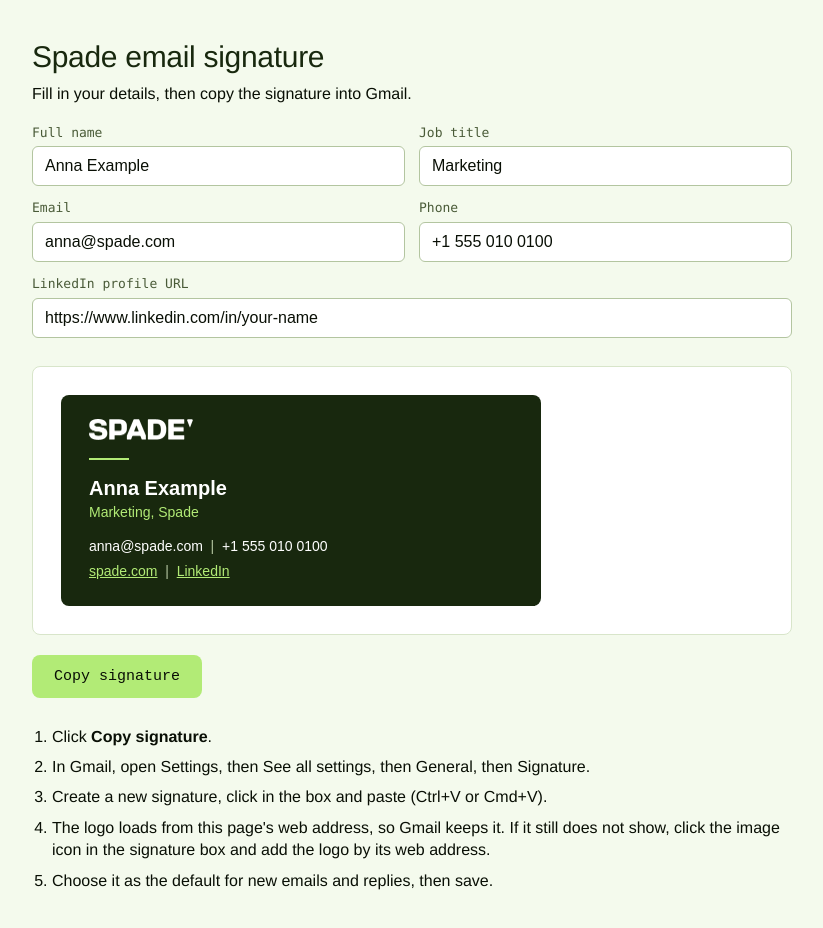
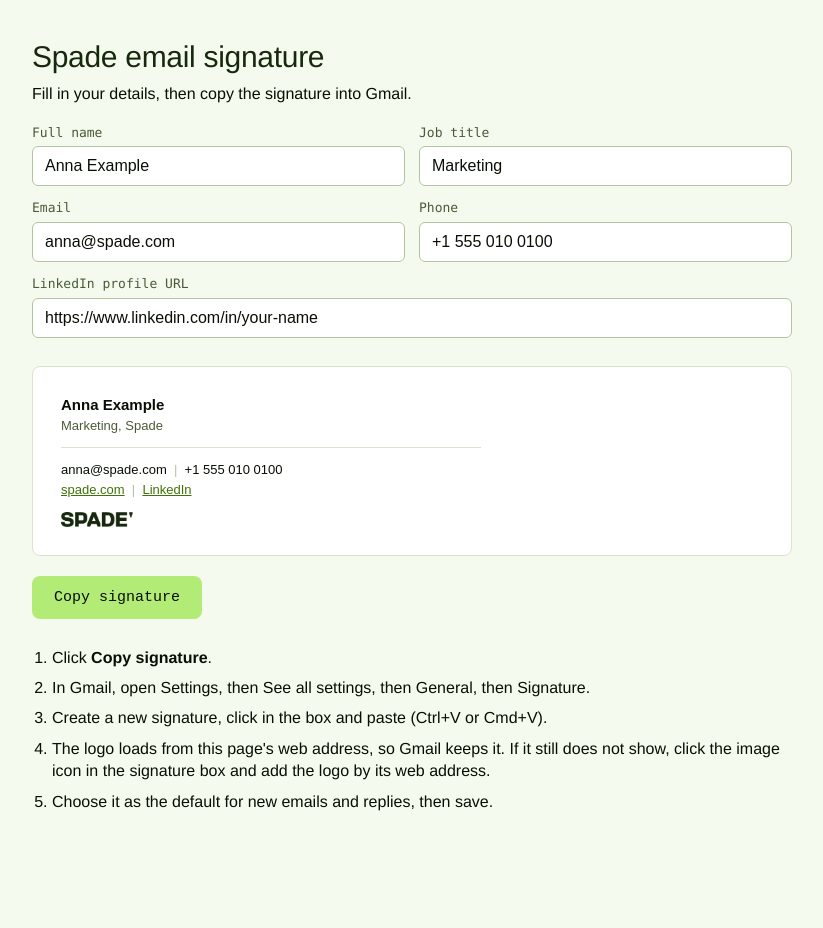
Before and after one commit to Spade-Data-Inc-Labs/spade-email-signature, a plain HTML site: page index.html in a window 1280 px wide. Shown: the whole page, without its empty margins (228-1051 px from the left). After the commit the page ends 861 px from the top, so only its background shows below. Drawn offline with Linux system fonts and the light colour scheme.

Commit message:
Switch to the light signature design with the forest-green logo
Co-Authored-By: Claude Opus 5.5 <noreply@anthropic.com>

```diff
--- a/index.html
+++ b/index.html
@@ -36,24 +36,20 @@ ol{padding-left:20px;margin:28px 0 0}li{margin-bottom:8px}
 </ol>
 </main>
 <script>
-var LOGO=(location.protocol.indexOf("http")===0)?new URL("logo-spade-white.png",location.href).href:"logo-spade-white.png";
+var LOGO=(location.protocol.indexOf("http")===0)?new URL("logo-spade-forest.png",location.href).href:"logo-spade-forest.png";
 function esc(s){return String(s).replace(/&/g,"&amp;").replace(/</g,"&lt;").replace(/"/g,"&quot;")}
 function build(v){
 var F='font-family:Arial,Helvetica,sans-serif;';
 var line=[];var SEP='<span style="color:#B3C5A0;">&nbsp;&nbsp;|&nbsp;&nbsp;</span>';
-if(v.email)line.push('<a href="mailto:'+esc(v.email)+'" style="color:#FFFFFF;text-decoration:none;">'+esc(v.email)+'</a>');
-if(v.phone)line.push('<a href="tel:'+esc(v.phone.replace(/[^+0-9]/g,""))+'" style="color:#FFFFFF;text-decoration:none;">'+esc(v.phone)+'</a>');
-var links='<a href="https://www.spade.com" style="color:#B2EB76;text-decoration:underline;">spade.com</a>';
-if(v.linkedin)links+=SEP+'<a href="'+esc(v.linkedin)+'" style="color:#B2EB76;text-decoration:underline;">LinkedIn</a>';
-return '<table cellpadding="0" cellspacing="0" border="0" role="presentation" width="480" style="width:480px;max-width:100%;border-collapse:collapse;"><tr><td bgcolor="#18280E" style="background-color:#18280E;padding:24px 28px;border-radius:8px;'+F+'">'
-+'<table cellpadding="0" cellspacing="0" border="0" role="presentation" width="424" style="width:424px;border-collapse:collapse;">'
-+'<tr><td style="padding:0 0 18px 0;"><a href="https://www.spade.com"><img src="'+LOGO+'" alt="Spade" width="104" height="21" style="display:block;border:0;width:104px;height:21px;"></a></td></tr>'
-+'<tr><td style="font-size:0;line-height:0;"><table cellpadding="0" cellspacing="0" border="0" role="presentation" width="40"><tr><td width="40" height="2" bgcolor="#B2EB76" style="background-color:#B2EB76;font-size:0;line-height:0;height:2px;">&nbsp;</td></tr></table></td></tr>'
-+'<tr><td style="padding:16px 0 0 0;'+F+'font-size:20px;line-height:24px;font-weight:bold;color:#FFFFFF;">'+esc(v.name)+'</td></tr>'
-+'<tr><td style="padding:2px 0 0 0;'+F+'font-size:14px;line-height:20px;color:#B2EB76;">'+esc(v.title)+', Spade</td></tr>'
-+'<tr><td style="padding:14px 0 0 0;'+F+'font-size:14px;line-height:21px;color:#FFFFFF;">'+line.join(SEP)+'</td></tr>'
-+'<tr><td style="padding:4px 0 0 0;'+F+'font-size:14px;line-height:21px;">'+links+'</td></tr>'
-+'</table></td></tr></table>';}
+if(v.email)line.push('<a href="mailto:'+esc(v.email)+'" style="color:#090F05;text-decoration:none;">'+esc(v.email)+'</a>');
+if(v.phone)line.push('<a href="tel:'+esc(v.phone.replace(/[^+0-9]/g,""))+'" style="color:#090F05;text-decoration:none;">'+esc(v.phone)+'</a>');
+var links='<a href="https://www.spade.com" style="color:#3F7308;text-decoration:underline;">spade.com</a>';
+if(v.linkedin)links+=SEP+'<a href="'+esc(v.linkedin)+'" style="color:#3F7308;text-decoration:underline;">LinkedIn</a>';
+return '<table cellpadding="0" cellspacing="0" border="0" role="presentation" width="420" style="width:420px;max-width:100%;border-collapse:collapse;">'
++'<tr><td style="padding:0 0 12px 0;'+F+'font-size:15px;line-height:20px;font-weight:bold;color:#090F05;">'+esc(v.name)+'<br><span style="font-weight:normal;font-size:13px;line-height:19px;color:#4A5B38;">'+esc(v.title)+', Spade</span></td></tr>'
++'<tr><td style="border-top:1px solid #D8E5CA;padding:12px 0 0 0;'+F+'font-size:13px;line-height:20px;color:#090F05;">'+line.join(SEP)+'<br>'+links+'</td></tr>'
++'<tr><td style="padding:12px 0 0 0;"><a href="https://www.spade.com"><img src="'+LOGO+'" alt="Spade" width="72" height="15" style="display:block;border:0;width:72px;height:15px;"></a></td></tr>'
++'</table>';}
 var f=document.getElementById('f'),sig=document.getElementById('sig');
 function render(){var v={};new FormData(f).forEach(function(x,k){v[k]=x.trim()});sig.innerHTML=build(v);}
 f.addEventListener('input',render);render();
```
Also changed, not shown: logo-spade-forest.png (added), logo-spade-forest.svg (added).
